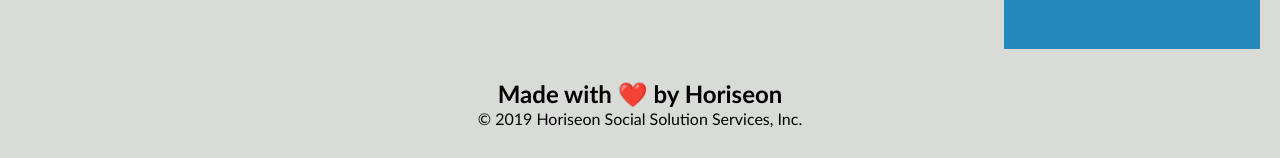
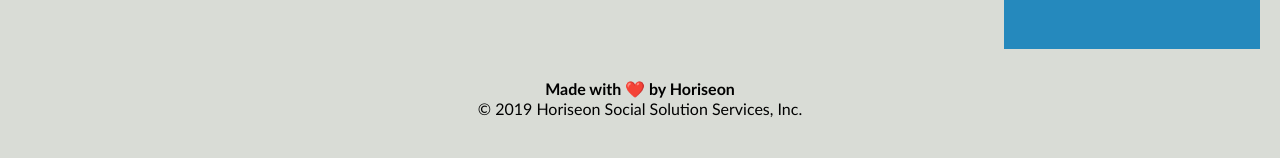
Before and after one commit to JonayahJ/curly-giggle, a plain HTML site: page Develop/index.html in a window 1280 px wide. Shown: the part 1870-2028 px from the top of the page. Drawn offline with Linux system fonts and the light colour scheme.

Commit message:
more comments and h4 tag in footer

```diff
--- a/Develop/index.html
+++ b/Develop/index.html
@@ -9,7 +9,9 @@
 
 <body>
     <header>
+        <!--Text Logo-->
         <h1>Hori<span class="seo">seo</span>n</h1>
+
         <!--Top Navigation Bar-->
         <nav class="main-nav">
             <ul>
@@ -74,7 +76,7 @@
     </section>
 
     <footer>
-        <h2>Made with ❤️️ by Horiseon</h2>
+        <h4>Made with ❤️️ by Horiseon</h4>
         <p>
             &copy; 2019 Horiseon Social Solution Services, Inc.
         </p>
```
